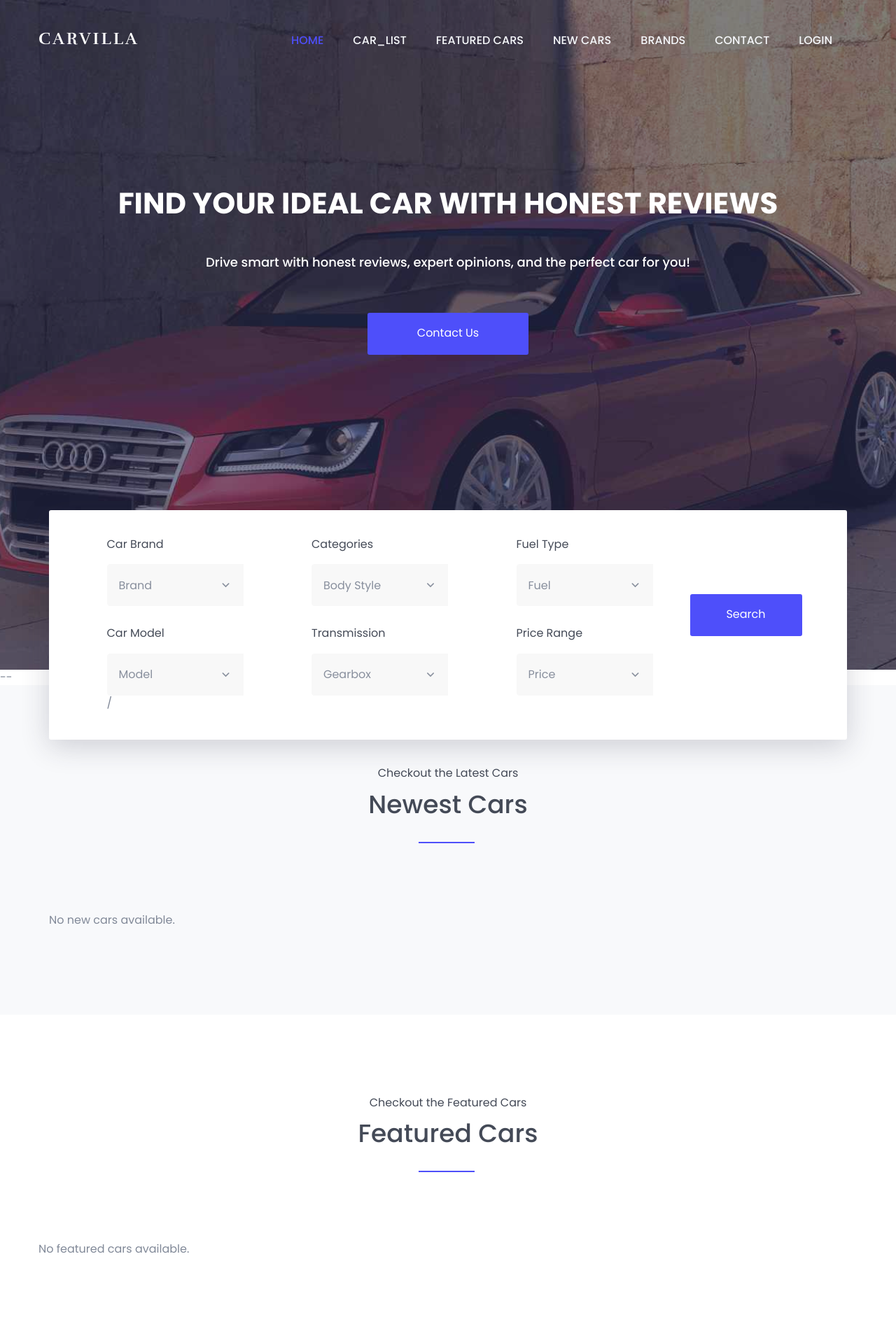
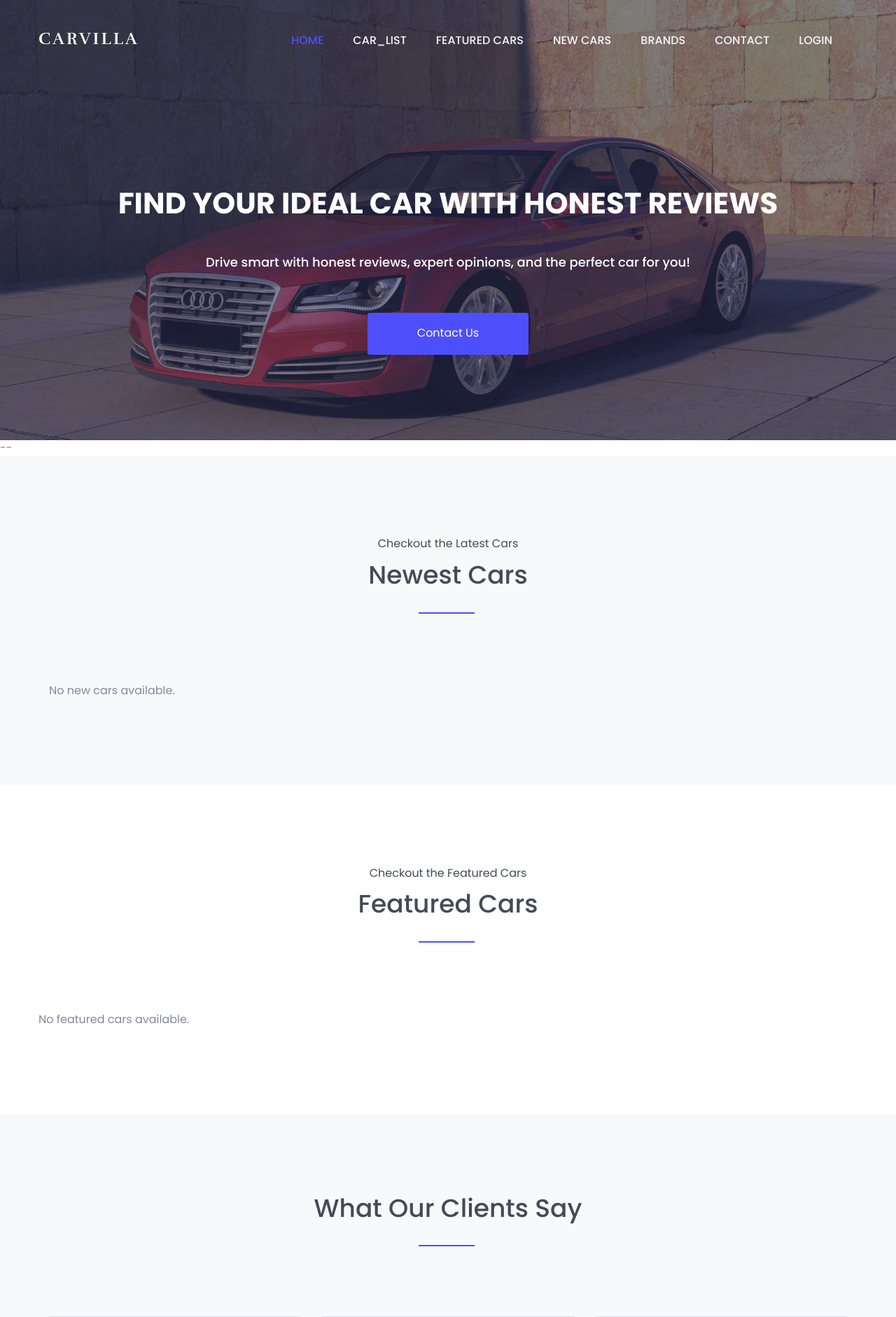
Before and after one commit to athul0017/Car_reviews, a Django app: page / in a window 1280 px wide. Shown: the top 1882 px of the page at 70% size. Run offline with Django 5.2, Linux system fonts and the light colour scheme; data that the repository does not hold is empty; some libraries are stand-ins or nearby versions.

Commit message:
index filter

```diff
--- a/Car/reviews/templates/index.html
+++ b/Car/reviews/templates/index.html
@@ -129,7 +129,7 @@
 				</div>
 			</div>
 
-			<div class="container">
+			<div class="container" style="display: none;">
 				<div class="row">
 					<div class="col-md-12">
 						<div class="model-search-content">
@@ -155,15 +155,15 @@
 										<div class="model-select-icon">
 											<select class="form-control">
 
-											  	<option value="default">Model</option>
+											  	<option value="default">Model</option><!-- /.option-->
 
-											  	<option value="sedan">sedan</option>
+											  	<option value="sedan">sedan</option><!-- /.option-->
 
-											  	<option value="van">van</option>
+											  	<option value="van">van</option><!-- /.option-->
 											  	<option value="roadster">roadster</option><!-- /.option-->
 
-											</select>
-										</div>/
+											</select><!-- /.select-->
+										</div><!-- /.model-select-icon -->
 									</div>
 								</div>
 								<div class="col-md-offset-1 col-md-2 col-sm-12">
--- a/Car/reviews/views.py
+++ b/Car/reviews/views.py
@@ -55,7 +55,7 @@ def signup_view(request):
     return render(request, 'signup.html')
 
 def car_listing(request):
-    cars = Car.objects.all()
+    cars = Car.objects.all().order_by('-created_at')
     brands = Brand.objects.all()
 
     # Get filters from request
```
